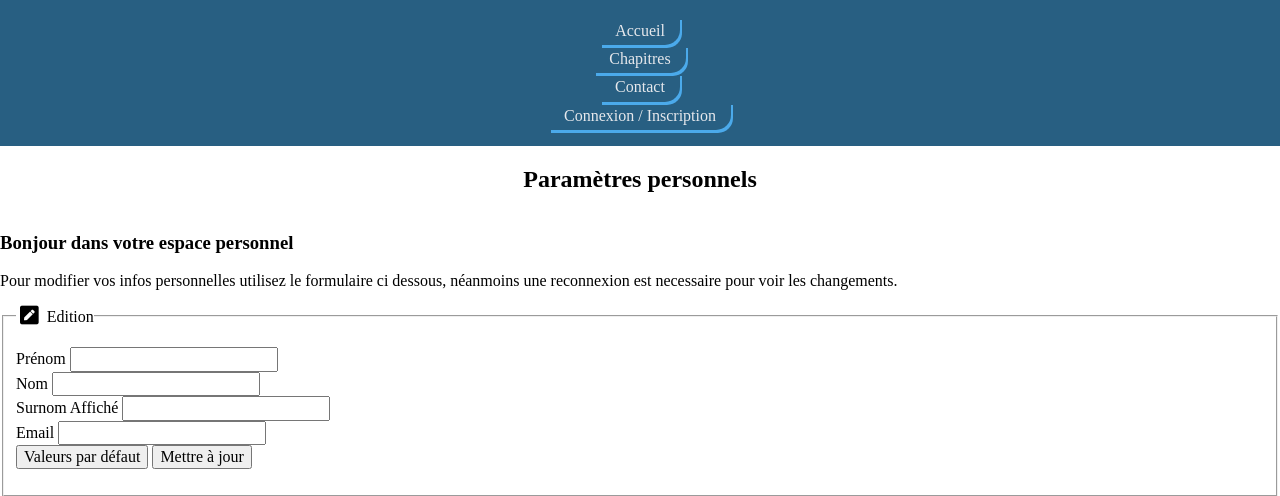
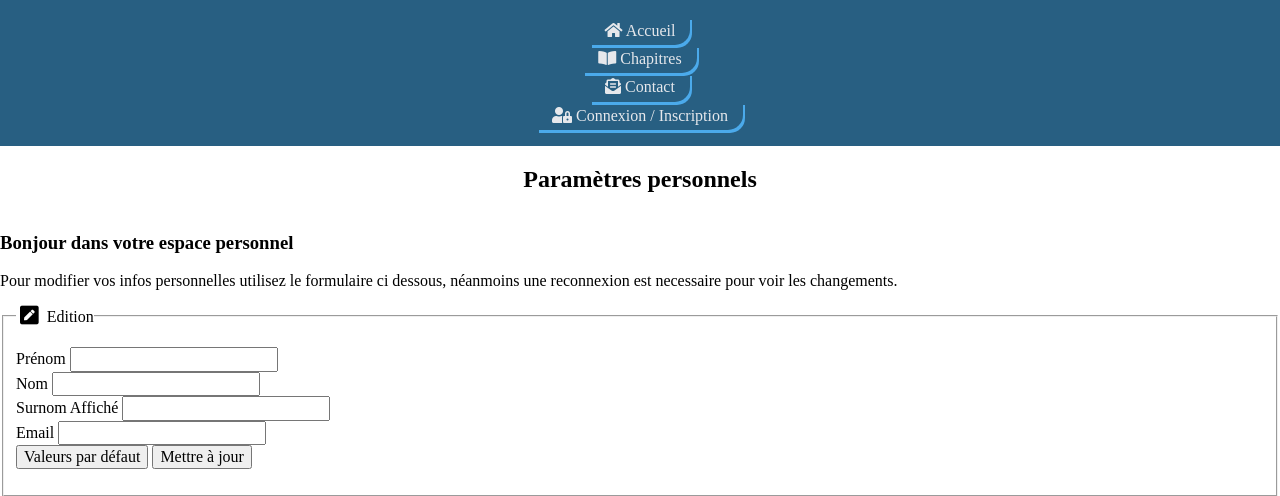
Before and after one commit to Matthias-Geslin/Project_4_Blog, a PHP site: template src/View/backend/admin.twig in a window 1280 px wide. Shown: the part 474-970 px from the top of the page. Run offline with PHP 8.4, Linux system fonts and the light colour scheme; the template is opened without the code that fills it: most values are stand-ins (such as "Sample title", 1, 10 or a date in 2020); style sheets or scripts are compiled from the project's sources; some libraries are stand-ins or nearby versions.

Commit message:
Added fontawesome icons into the navbar

```diff
--- a/src/View/layout/navbar.twig
+++ b/src/View/layout/navbar.twig
@@ -1,16 +1,16 @@
   <nav>
-      <ul>
+      <ul class="transfo-upp">
       {% if session.users.status is defined and session.users.status == 'admin' %}
           <li>
-              <a href="{{ url('home') }}" title="Page d'accueil">Accueil</a>
+              <a href="{{ url('home') }}" title="Page d'accueil"><i class="fas fa-home"></i> Accueil</a>
           </li>
           <li>
-              <a href="{{ url('post') }}" title="Tout les chapitres">Chapitres</a>
+              <a href="{{ url('post') }}" title="Tout les chapitres"><i class="fas fa-book-open"></i> Chapitres</a>
           </li>
           <li>
-              <a href="{{ url('connexion') }}" title="Administration">Administration</a>
+              <a href="{{ url('connexion') }}" title="Administration"><i class="fas fa-users-cog"></i> Administration</a>
           </li>
-          <li>Admin connecté</li>
+          <li><i class="fas fa-user"></i> Admin connecté</li>
           <li>
             <a href="{{ url('connexion!logout') }}" title="Déconnexion">Déconnexion</a>
           </li>
@@ -18,19 +18,18 @@
           <!-- Connexion d'un membre -->
           {% elseif session.users.status is defined and session.users.status == 'member' %}
           <li>
-              <a href="{{ url('home') }}" title="Page d'accueil">Accueil</a>
+              <a href="{{ url('home') }}" title="Page d'accueil"><i class="fas fa-home"></i> Accueil</a>
           </li>
           <li>
-              <a href="{{ url('post') }}" title="Tout les chapitres">Chapitres</a>
+              <a href="{{ url('post') }}" title="Tout les chapitres"><i class="fas fa-book-open"></i> Chapitres</a>
           </li>
           <li>
-              <a href="{{ url('contact') }}" title="Formulaire de contact">Contact</a>
+              <a href="{{ url('contact') }}" title="Formulaire de contact"><i class="fas fa-envelope-open-text"></i> Contact</a>
           </li>
           <li>
               <a href="{{ url('connexion!useredit', {'id': session.users.id }) }}" title="Page personnelle">Page personnelle</a>
           </li>
-          <li>
-            Utilisateur connecté: {{ session.users.nickname }}
+          <li><i class="fas fa-user"></i> Utilisateur connecté: {{ session.users.nickname }}
           </li>
           <li>
             <a href="{{ url('connexion!logout') }}" title="Déconnexion">Déconnexion</a>
@@ -39,15 +38,15 @@
           <!-- Visiteur -->
           {% elseif session.users.status is defined and session.users.status == 'visitor' %}
           <li>
-              <a href="{{ url('home') }}" title="Page d'accueil">Accueil</a>
+              <a href="{{ url('home') }}" title="Page d'accueil"><i class="fas fa-home"></i> Accueil</a>
           </li>
           <li>
-              <a href="{{ url('post') }}" title="Tout les chapitres">Chapitres</a>
+              <a href="{{ url('post') }}" title="Tout les chapitres"><i class="fas fa-book-open"></i> Chapitres</a>
           </li>
           <li>
-              <a href="{{ url('contact') }}" title="Formulaire de contact">Contact</a>
+              <a href="{{ url('contact') }}" title="Formulaire de contact"><i class="fas fa-envelope-open-text"></i> Contact</a>
           </li>
-          <li title="Le compte doit être validé par un administrateur.">
+          <li title="Le compte doit être validé par un administrateur."><i class="fas fa-user"></i>
             Utilisateur non vérifié: {{ session.users.nickname }}
           </li>
           <li>
@@ -56,16 +55,16 @@
           <!-- Non connecté -->
           {% else %}
           <li>
-              <a href="{{ url('home') }}" title="Page d'accueil">Accueil</a>
+              <a href="{{ url('home') }}" title="Page d'accueil"><i class="fas fa-home"></i> Accueil</a>
           </li>
           <li>
-              <a href="{{ url('post') }}" title="Tout les chapitres">Chapitres</a>
+              <a href="{{ url('post') }}" title="Tout les chapitres"><i class="fas fa-book-open"></i> Chapitres</a>
           </li>
           <li>
-              <a href="{{ url('contact') }}" title="Formulaire de contact">Contact</a>
+              <a href="{{ url('contact') }}" title="Formulaire de contact"><i class="fas fa-envelope-open-text"></i> Contact</a>
           </li>
           <li>
-              <a href="{{ url('connexion') }}" title="Connexion / Inscription">Connexion / Inscription</a>
+              <a href="{{ url('connexion') }}" title="Connexion / Inscription"><i class="fas fa-user-lock"></i> Connexion / Inscription</a>
           </li>
       {% endif %}
 
```
